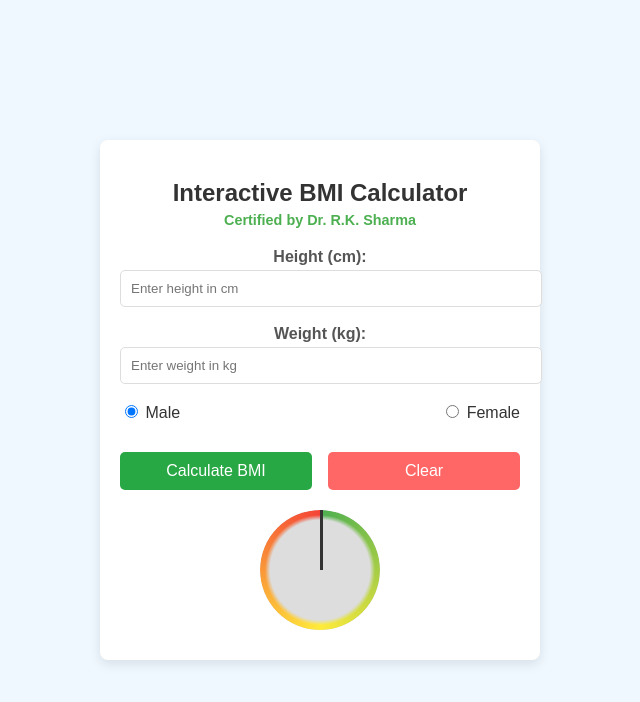
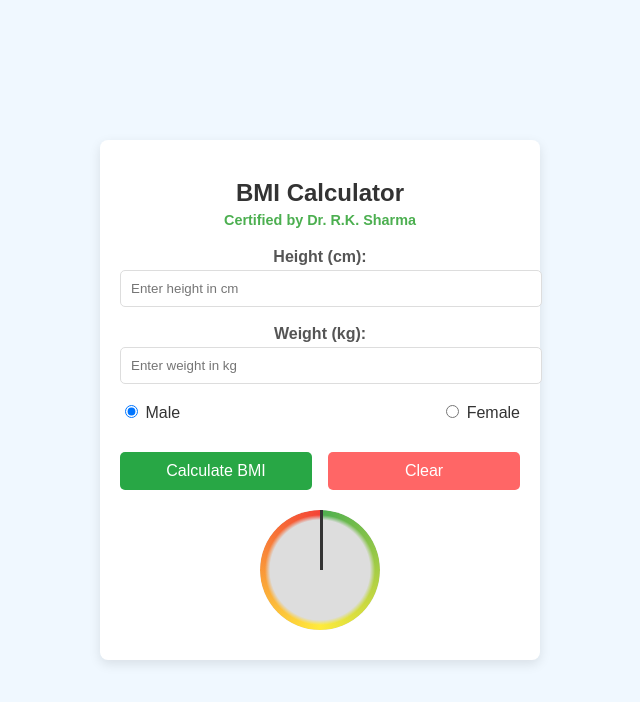
Before and after one commit to bhanu8810/BMICalculator, a plain HTML site: page Index.html in a window 1280 px wide. Shown: the whole page, without its empty margins (320-960 px from the left). Drawn offline with Linux system fonts and the light colour scheme.

```diff
--- a/Index.html
+++ b/Index.html
@@ -3,7 +3,7 @@
 <head>
     <meta charset="UTF-8">
     <meta name="viewport" content="width=device-width, initial-scale=1.0">
-    <title>Interactive BMI Calculator</title>
+    <title>BMI Calculator</title>
     <style>
         body {
             font-family: Arial, sans-serif;
@@ -125,7 +125,7 @@
 <body>
 
     <div class="calculator">
-        <h2>Interactive BMI Calculator</h2>
+        <h2>BMI Calculator</h2>
         <div class="certified">Certified by Dr. R.K. Sharma</div>
 
         <form id="bmiForm">
```
